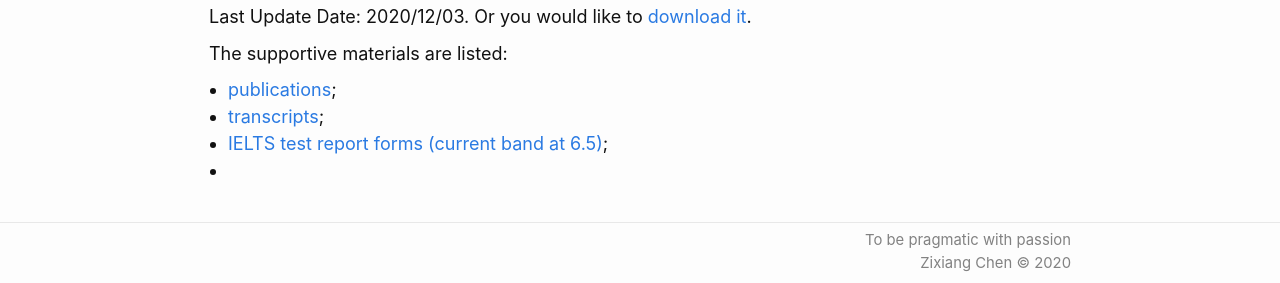
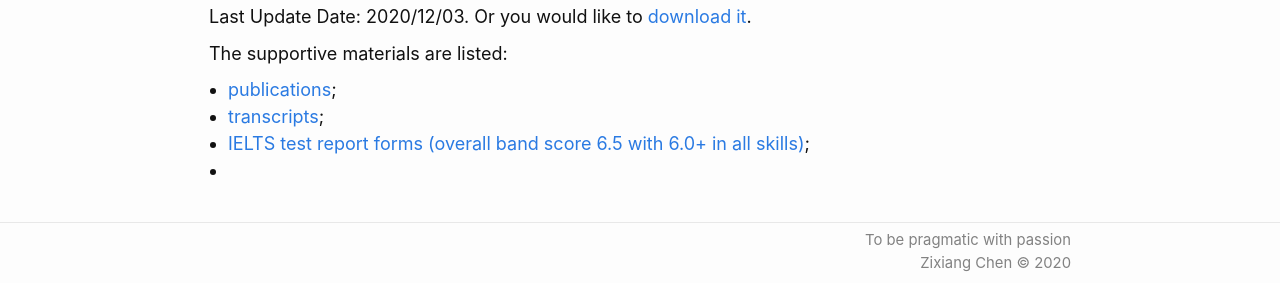
Before and after one commit to Zixiang-Chen/a, a Jekyll site: the page built from _pages/cv.md, in a window 1280 px wide, cut to the strip 994-1277 px from the top of the page. Built offline with Jekyll 4.4.1, drawn with Linux system fonts in a browser that asks for light colours.

Commit message:
upload the recentest IELTS report

```diff
--- a/_pages/cv.md
+++ b/_pages/cv.md
@@ -16,5 +16,5 @@ The supportive materials are listed:
 
 + <a href="{{ "/publications/" | relative_url }}" target="_blank">publications</a>;
 + <a href="{{ site.baseurl }}{% post_url 2020-11-15-transcripts %}" target="_blank">transcripts</a>;
-+ <a href="{{ site.baseurl }}{% post_url 2020-11-15-IELTS-test-report-forms %}" target="_blank">IELTS test report forms (current band at 6.5)</a>;
++ <a href="{{ site.baseurl }}{% post_url 2020-11-15-IELTS-test-report-forms %}" target="_blank">IELTS test report forms (overall band score 6.5 with 6.0+ in all skills)</a>;
 +
```
Also changed, not shown: _posts/2020-11-15-IELTS-test-report-forms.md (+1 -9 lines), 1 other file.
